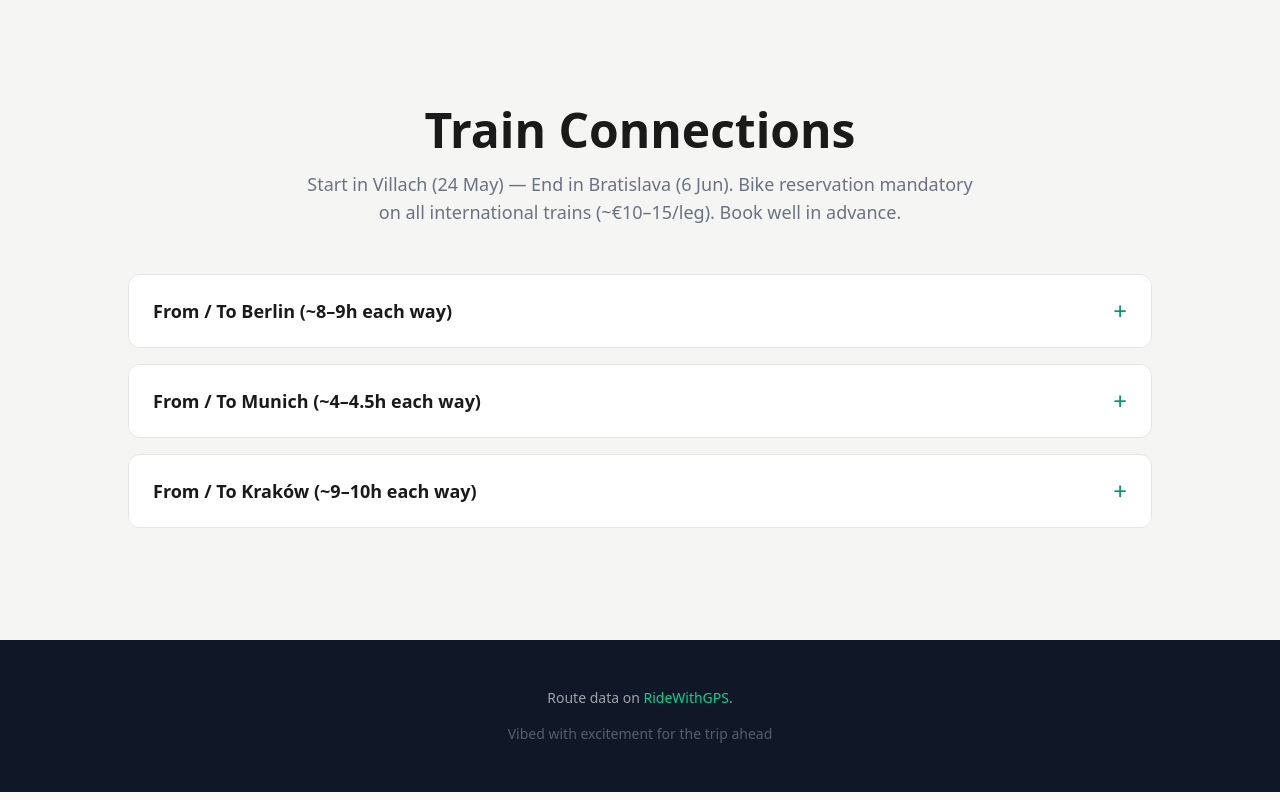
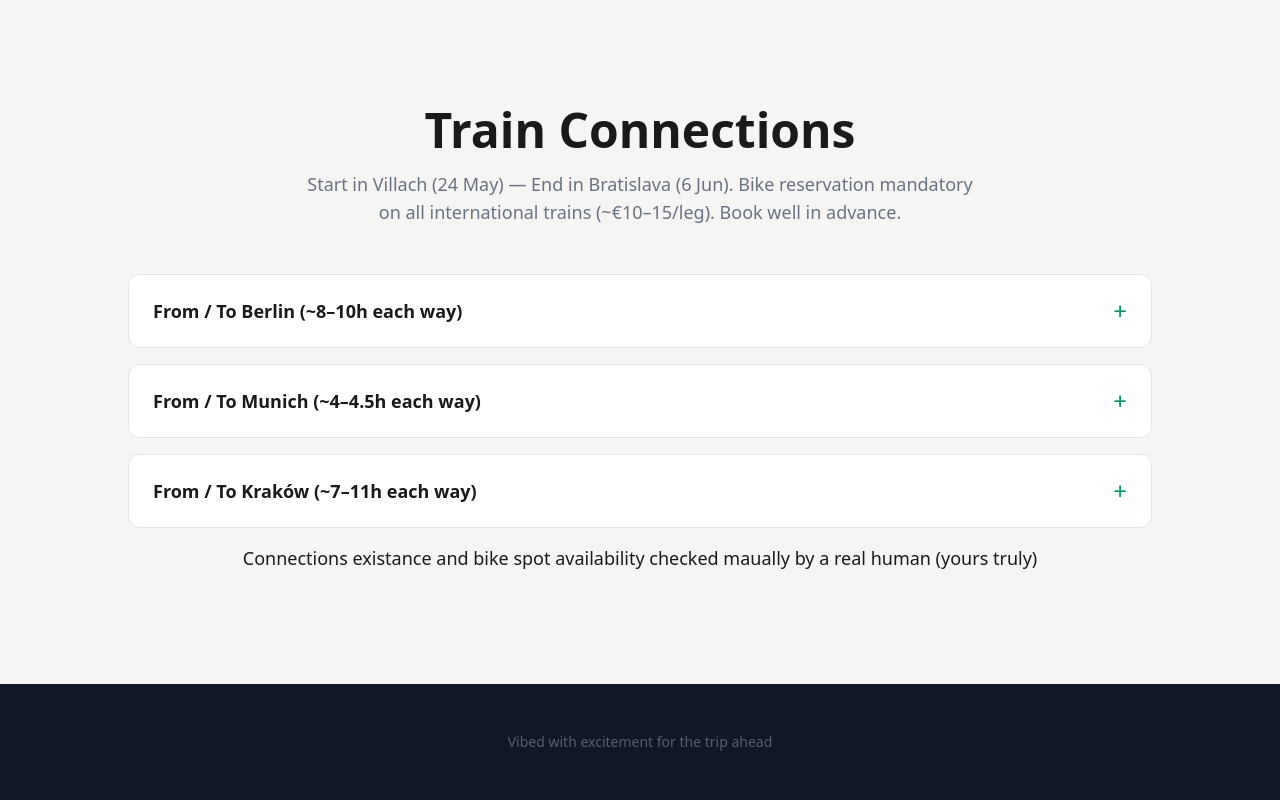
Before and after one commit to jmusial/five-countries-route, a Next.js app: page / in a window 1280 px wide. Shown: the part 9489-10289 px from the top of the page. Built offline with nearby package versions, Linux system fonts and the light colour scheme.

Commit message:
add og image

```diff
--- a/src/app/layout.tsx
+++ b/src/app/layout.tsx
@@ -12,10 +12,8 @@
   subsets: ["latin"],
 });
 
-const OG_IMAGE =
-  "https://s3.ap-southeast-2.amazonaws.com/eh-media/2021%2F11%2FSlovakia-Bratislava-Cycling_with_Bratislava_Castle_in_the_Background.jpg";
-
 export const metadata: Metadata = {
+  metadataBase: new URL("https://five-countries-route.jmusial.dev"),
   title: "Five Countries Route | Villach → Bratislava Bikepacking",
   description:
     "821 km across 5 countries in 14 days. Austria, Slovenia, Croatia, Hungary, Slovakia — Villach to Bratislava by bike. Late May 2026.",
@@ -24,14 +22,14 @@
     description:
       "821 km across 5 countries in 14 days. Austria, Slovenia, Croatia, Hungary, Slovakia — Villach to Bratislava by bike. Late May 2026.",
     type: "website",
-    images: [{ url: OG_IMAGE, width: 1200, height: 630, alt: "Cycling with Bratislava Castle in the background" }],
+    images: [{ url: "/og.webp", width: 1200, height: 630, alt: "Cycling with Bratislava Castle in the background" }],
   },
   twitter: {
     card: "summary_large_image",
     title: "Five Countries Route | Villach → Bratislava Bikepacking",
     description:
       "821 km across 5 countries in 14 days. Austria, Slovenia, Croatia, Hungary, Slovakia — Villach to Bratislava by bike.",
-    images: [OG_IMAGE],
+    images: ["/og.webp"],
   },
 };
 
--- a/src/app/page.tsx
+++ b/src/app/page.tsx
@@ -550,23 +550,18 @@
             (~&euro;10&ndash;15/leg). Book well in advance.
           </p>
           <div className="flex flex-col gap-4">
-            <Accordion title="From / To Berlin (~8–9h each way)">
+            <Accordion title="From / To Berlin (~8–10h each way)">
               <div className="text-gray-600 text-sm leading-relaxed space-y-2 p-2">
                 <p>
                   <strong>Outbound:</strong> ICE Berlin &rarr; Munich (~4h) +
                   direct ICE/EC Munich &rarr; Villach. 1 change in Munich
-                  (30&ndash;45&nbsp;min).
+                  (30&ndash;45&nbsp;min). <strong>Prices from:</strong> 45 EUR
                 </p>
                 <p>
                   <strong>Return:</strong> EC/Railjet Bratislava &rarr; Vienna
                   (~1h) + Railjet Vienna &rarr; Munich (~3h30m) + ICE Munich
-                  &rarr; Berlin (~4h).
-                </p>
-                <p className="text-gray-400">
-                  Note: Vienna&ndash;Berlin via Passau is disrupted
-                  Jun&ndash;Dec 2026 &mdash; route via Munich is reliable
-                  year-round. Book via <strong>int.bahn.de</strong> or{" "}
-                  <strong>oebb.at</strong>.
+                  &rarr; Berlin (~4h) or even direct{" "}
+                  <strong>Prices from:</strong> 66 EUR
                 </p>
               </div>
             </Accordion>
@@ -574,37 +569,36 @@
               <div className="text-gray-600 text-sm leading-relaxed space-y-2 p-2">
                 <p>
                   <strong>Outbound:</strong> Direct ICE or EC Munich &rarr;
-                  Villach via Salzburg (~4h15m). Multiple departures daily.
+                  Villach via Salzburg or direct (~4h15m). Multiple departures
+                  daily. <strong>Prices from:</strong> 43 EUR
                 </p>
                 <p>
                   <strong>Return:</strong> EC/Railjet Bratislava &rarr; Vienna
                   (~1h) + direct Railjet Vienna &rarr; Munich (~3h30m).
-                </p>
-                <p className="text-gray-400">
-                  Easiest connection. New 2026 timetable adds ICE services
-                  Munich&ndash;Villach via the Koralmbahn. Book Sparschiene
-                  fares early on <strong>oebb.at</strong>.
+                  <strong>Prices from:</strong> 68 EUR
                 </p>
               </div>
             </Accordion>
-            <Accordion title="From / To Kraków (~9–10h each way)">
+            <Accordion title="From / To Kraków (~7–11h each way)">
               <div className="text-gray-600 text-sm leading-relaxed space-y-2 p-2">
                 <p>
                   <strong>Outbound:</strong> EC Krak&oacute;w &rarr; Vienna
                   (~5h45m) + Railjet Vienna &rarr; Villach (~3h30m). Allow
-                  60&ndash;90&nbsp;min for the Wien Hbf transfer.
+                  60&ndash;90&nbsp;min for the Wien Hbf transfer.{" "}
+                  <strong>Prices from:</strong> 72 EUR
                 </p>
                 <p>
-                  <strong>Return:</strong> EC/Railjet Bratislava &rarr; Vienna
-                  (~1h) + direct EC Vienna &rarr; Krak&oacute;w (~5h45m).
-                </p>
-                <p className="text-gray-400">
-                  3 direct EC Krak&oacute;w&ndash;Vienna daily from 2026. Book
-                  PKP Intercity + &Ouml;BB tickets separately. Bike reservation
-                  mandatory on all legs.
+                  <strong>Return:</strong> PKP EC (Batory) &rarr; Krak&oacute;w
+                  (~7h). <strong>Prices from:</strong> 100PLN
                 </p>
               </div>
             </Accordion>
+            <div className="max-w-5xl mx-auto text-center space-y-4 text-lg">
+              <p>
+                Connections existance and bike spot availability checked maually
+                by a real human (yours truly)
+              </p>
+            </div>
           </div>
         </div>
       </section>
@@ -612,18 +606,6 @@
       {/* ══════ FOOTER ══════ */}
       <footer className="bg-gray-900 text-white/60 py-12 px-6">
         <div className="max-w-5xl mx-auto text-center text-sm space-y-4">
-          <p>
-            Route data on{" "}
-            <a
-              href="https://ridewithgps.com/routes/53945831?privacy_code=I7MD2VPfqaEuqrhEyPue9ZchCgi69Ys7"
-              target="_blank"
-              rel="noopener noreferrer"
-              className="text-emerald-400 hover:underline"
-            >
-              RideWithGPS
-            </a>
-            .
-          </p>
           <p className="text-white/30">
             Vibed with excitement for the trip ahead
           </p>
```
Also changed, not shown: public/og.webp (added).
